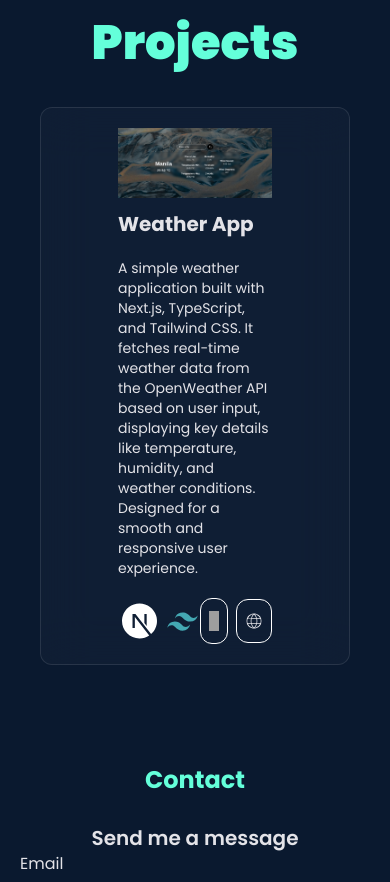
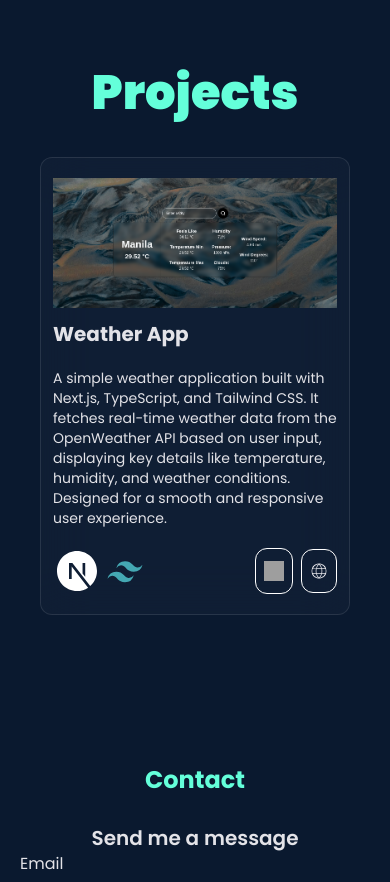
Before and after one commit to doomsx/portfolio-doomsx, a React (Vite) app: page / in a window 390 px wide. Shown: the part 1840-2722 px from the top of the page. Built offline with nearby package versions, Linux system fonts and the light colour scheme; grey boxes are pictures that could not be loaded.

Commit message:
make more responsive

```diff
--- a/src/components/ProjectCard.tsx
+++ b/src/components/ProjectCard.tsx
@@ -5,10 +5,10 @@ import { CiGlobe } from "react-icons/ci";
 const ProjectCard = ({ proj }: { proj: proj }) => {
     return (
         <div className="mt-10 flex md:flex-row flex-col gap-3 items-center justify-center max-w-1/2 mx-10 md:mx-20 md:p-10 py-5 border border-white/10 bg-gray-600/10 rounded-xl backdrop-blur-xl">
-            <div className="w-1/2">
+            <div className="px-3 md:w-1/2">
                 <img src={proj.img} alt="weather pic" />
             </div>
-            <div className="w-1/2 space-y-5">
+            <div className="md:w-1/2 space-y-5 px-3">
                 <h2 className="text-xl font-bold">{proj.title}</h2>
                 <p className="text-sm md:text-base">{proj.description}</p>
                 <div className="flex justify-between">
```
